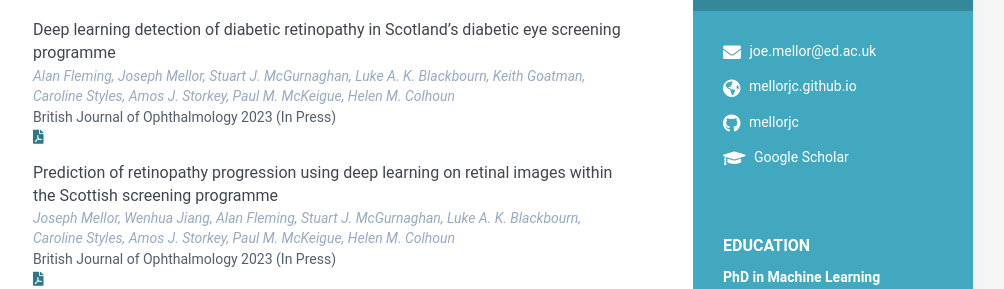
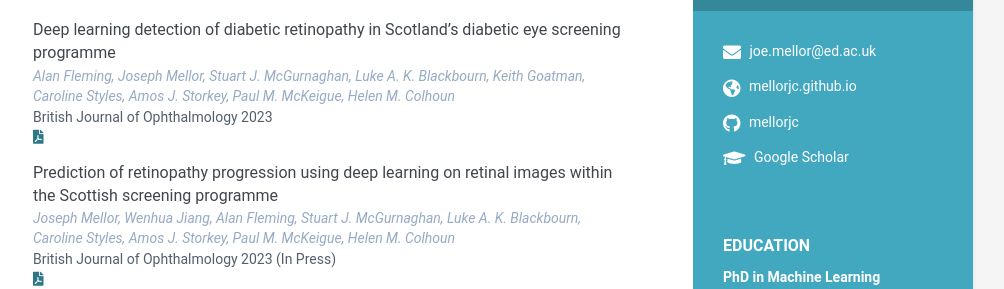
Before and after one commit to mellorjc/mellorjc.github.io, a Jekyll site: the page built from index.html, in a window 1280 px wide and 900 px high. Shown: the part 262-551 px from the top of the window, without its empty margins (167-1171 px from the left). Built offline with Jekyll 4.4.1, drawn with Linux system fonts in a browser that asks for light colours.

Commit message:
Update data.yml

```diff
--- a/_data/data.yml
+++ b/_data/data.yml
@@ -86,8 +86,8 @@ publications:
     papers:
       - title: "Deep learning detection of diabetic retinopathy in Scotland’s diabetic eye screening programme"
         authors: "Alan Fleming, Joseph Mellor, Stuart J. McGurnaghan, Luke A. K. Blackbourn, Keith Goatman, Caroline Styles, Amos J. Storkey, Paul M. McKeigue, Helen M. Colhoun"
-        conference: "British Journal of Ophthalmology 2023 (In Press)"
-        paper: ""
+        conference: "British Journal of Ophthalmology 2023"
+        paper: "https://bjo.bmj.com/content/early/2023/09/13/bjo-2023-323395"
 
       - title: "Prediction of retinopathy progression using deep learning on retinal images within the Scottish screening programme"
         authors: "Joseph Mellor, Wenhua Jiang, Alan Fleming, Stuart J. McGurnaghan, Luke A. K. Blackbourn, Caroline Styles, Amos J. Storkey, Paul M. McKeigue, Helen M. Colhoun"
```
